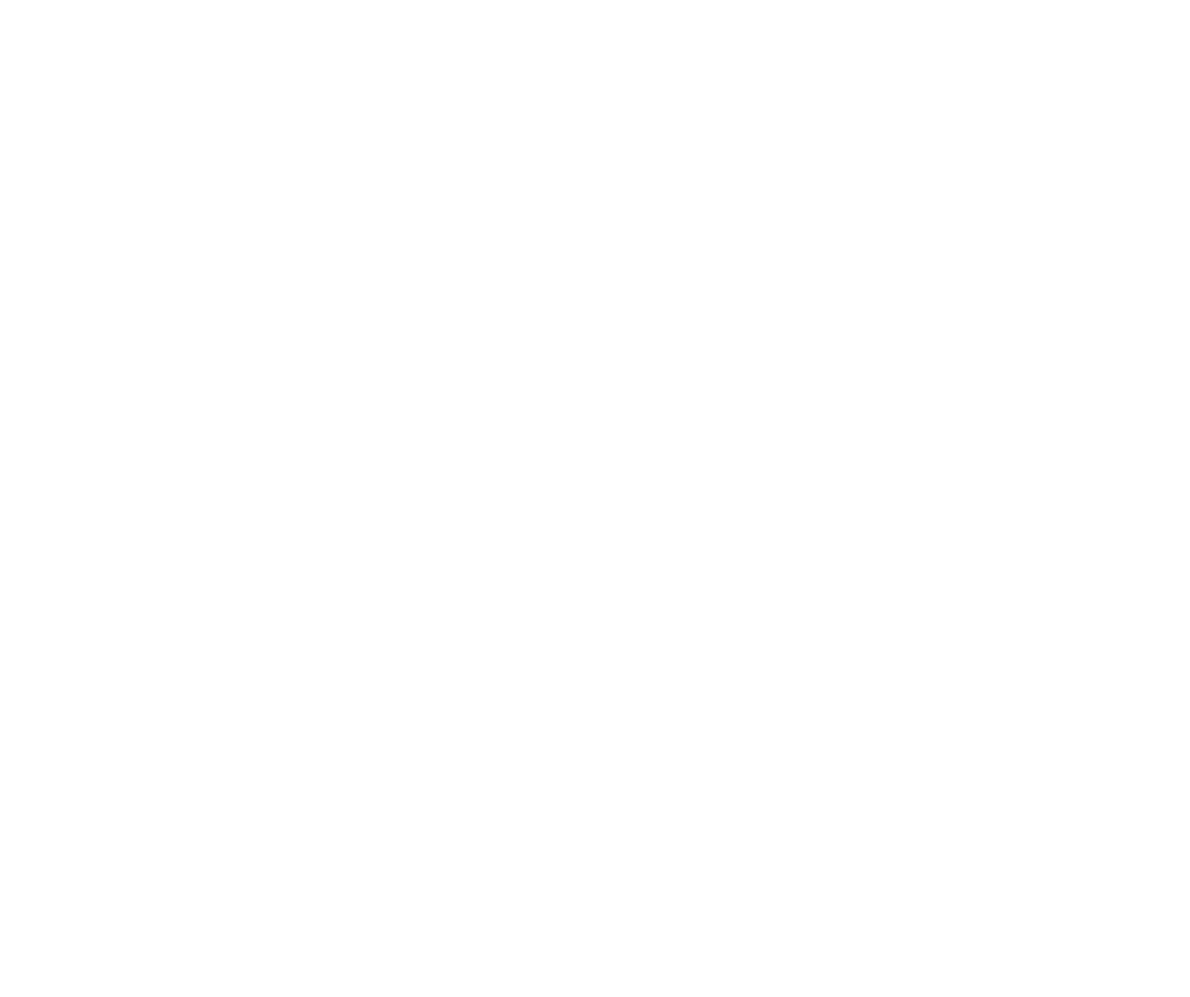
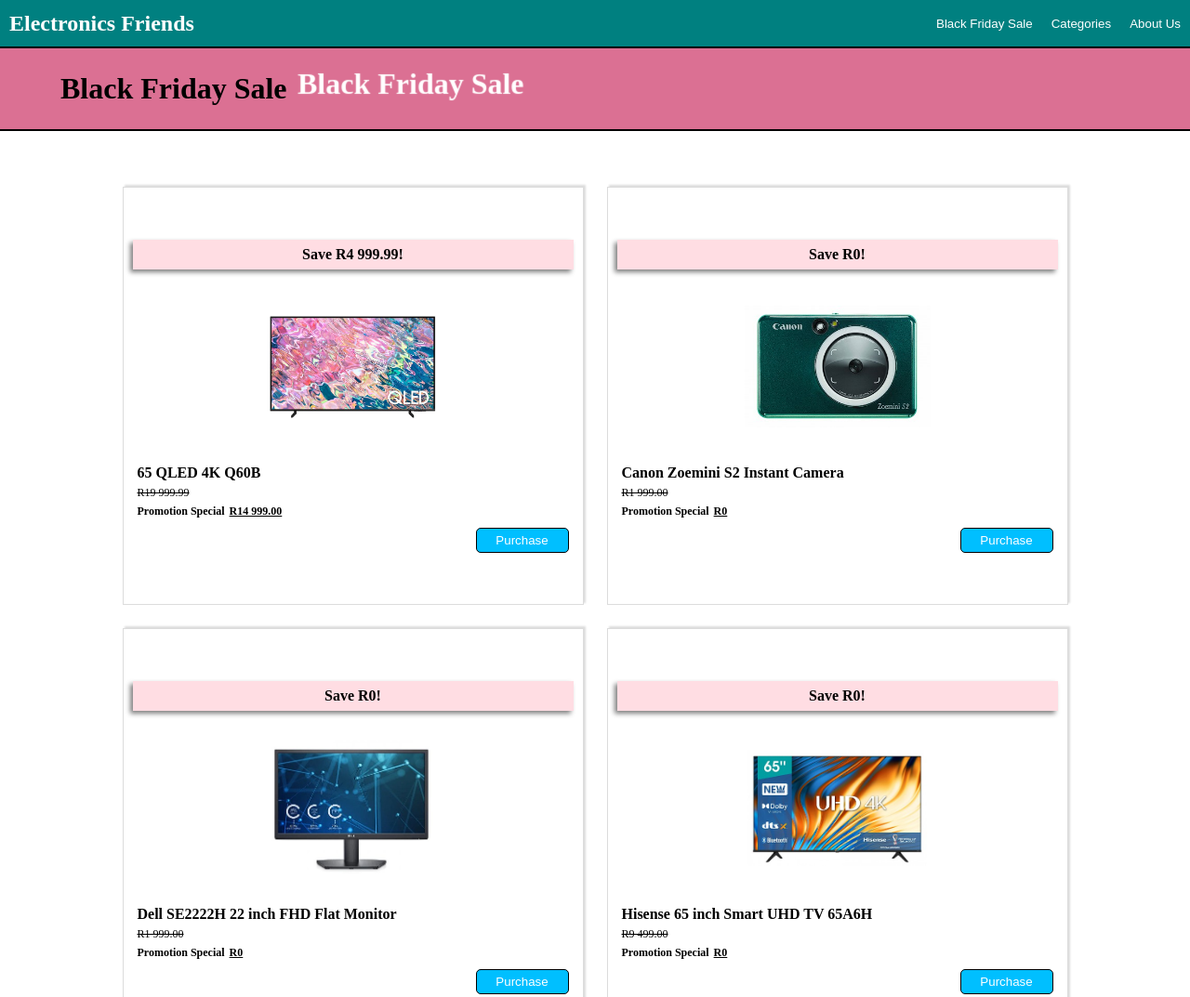
Before and after one commit to SmallPeenwow/Black-Friday-Website, a plain HTML site: page index.html in a window 1280 px wide. Shown: the top 1073 px of the page at 93% size. Before the commit the page ends 800 px from the top, so only its background shows below. Drawn offline with Linux system fonts and the light colour scheme.

Commit message:
Product List Styled

```diff
--- a/index.html
+++ b/index.html
@@ -5,66 +5,128 @@
     <meta http-equiv="X-UA-Compatible" content="IE=edge">
     <meta name="viewport" content="width=device-width, initial-scale=1.0">
     <link rel="stylesheet" href="style.css">
-    <title>Document</title>
+    <title>Black Friday</title>
 </head>
 <body>
     <header>
-        <h2></h2>
-        <div></div>
+        <h2>Electronics Friends</h2>
+        <div class="header_categories">
+            <button>Black Friday Sale</button>
+            <button>Categories</button>
+            <button>About Us</button>
+        </div>
     </header>
 
     <main>
+        <div class="promotion_title">
+            <h1>Black Friday Sale</h1>
+        </div>
+
+        <div class="product_list">
             <div class="item_sale">
-            <img>
-            <h3 class="item_sale_name"></h3>
-            <p class="item_sale_price"></p>
+                <p class="save_amount">Save R4 999.99!</p>
+                <img src="public/img/65_QLED_4k_Q60B.jpg">
+
+                <div class="item_sale_info">
+                    <h3 class="item_sale_name">65 QLED 4K Q60B</h3>
+                    <div class="price_list">
+                        <p class="item_sale_price">R19 999.99</p>
+                        <div class="price_list_child">
+                            <p>Promotion Special</p>
+                            <p class="new_price">R14 999.00</p>
+                        </div>
+                    </div>
+                    <button class="purchase">Purchase</button>
+                </div>
             </div>
             <div class="item_sale">
-            <img>
-            <h3 class="item_sale_name"></h3>
-            <p class="item_sale_price"></p>
+                <p class="save_amount">Save R0!</p>
+                <img src="public/img/Canon_Zoemini_S2_Instant_Camera_Teal.jpg">
+
+
+                <div class="item_sale_info">
+                    <h3 class="item_sale_name">Canon Zoemini S2 Instant Camera</h3>
+                    <div class="price_list">
+                        <p class="item_sale_price">R1 999.00</p>
+                        <div class="price_list_child">
+                            <p>Promotion Special</p>
+                            <p class="new_price">R0</p>
+                        </div>
+                    </div>
+                    <button class="purchase">Purchase</button>
+                </div>
             </div>
             <div class="item_sale">
-            <img>
-            <h3 class="item_sale_name"></h3>
-            <p class="item_sale_price"></p>
+                <p class="save_amount">Save R0!</p>
+                <img src="public/img/Dell_SE2222H_22_inch_FHD_Flat_Monitor.jpg">
+
+                <div class="item_sale_info">
+                    <h3 class="item_sale_name">Dell SE2222H 22 inch FHD Flat Monitor</h3>
+                    <div class="price_list">
+                        <p class="item_sale_price">R1 999.00</p>
+                        <div class="price_list_child">
+                            <p>Promotion Special</p>
+                            <p class="new_price">R0</p>
+                        </div>
+                    </div>
+                    <button class="purchase">Purchase</button>
+                </div>
             </div>
             <div class="item_sale">
-            <img>
-            <h3 class="item_sale_name"></h3>
-            <p class="item_sale_price"></p>
+                <p class="save_amount">Save R0!</p>
+                <img src="public/img/Hisense_65_inch_Smart_UHD_TV_65A6H.jpg">
+
+                <div class="item_sale_info">
+                    <h3 class="item_sale_name">Hisense 65 inch Smart UHD TV 65A6H</h3>
+                    <div class="price_list">
+                        <p class="item_sale_price">R9 499.00</p>
+                        <div class="price_list_child">
+                            <p>Promotion Special</p>
+                            <p class="new_price">R0</p>
+                        </div>
+                    </div>
+                    <button class="purchase">Purchase</button>
+                </div>
             </div>
             <div class="item_sale">
-            <img>
-            <h3 class="item_sale_name"></h3>
-            <p class="item_sale_price"></p>
+                <p class="save_amount">Save R0!</p>
+                <img src="public/img/Lenove_IdeaPad_3_Core_i5_1135G7_8GB_RAM_512GB_SSD_Storage_Laptop.jpg">
+
+                <div class="item_sale_info">
+                    <h3 class="item_sale_name">Lenove IdeaPad 3 Core i5 1135G7 8GB RAM 512GB SSD Storage Laptop</h3>
+                    <div class="price_list">
+                        <p class="item_sale_price">R11 999.00</p>
+                        <div class="price_list_child">
+                            <p>Promotion Special</p>
+                            <p class="new_price">R0</p>
+                        </div>
+                    </div>
+                    <button class="purchase">Purchase</button>
+                </div>
             </div>
             <div class="item_sale">
-            <img>
-            <h3 class="item_sale_name"></h3>
-            <p class="item_sale_price"></p>
+                <p class="save_amount">Save R0!</p>
+                <img src="public/img/Windows_11_Pro.jpg">
+
+                <div class="item_sale_info">
+                    <h3 class="item_sale_name">Windows 11 Pro</h3>
+                    <div class="price_list">
+                        <p class="item_sale_price">R216.47</p>
+                        <div class="price_list_child">
+                            <p>Promotion Special</p>
+                            <p class="new_price">R0</p>
                         </div>
-        <div class="item_sale">
-            <img>
-            <h3 class="item_sale_name"></h3>
-            <p class="item_sale_price"></p>
                     </div>
-        <div class="item_sale">
-            <img>
-            <h3 class="item_sale_name"></h3>
-            <p class="item_sale_price"></p>
+                    <button class="purchase">Purchase</button>
                 </div>
-        <div class="item_sale">
-            <img>
-            <h3 class="item_sale_name"></h3>
-            <p class="item_sale_price"></p>
+            </div>
         </div>
     </main>
 
     <footer>
-        <div class="about_footer"></div>
-        <div class="socail_footer"></div>
-        <div class="contact_footer"></div>
+        <div class="about_footer">Promotion</div>
+        <div class="socail_footer">Twitter</div>
+        <div class="contact_footer">Contact Us: 055 889 1496</div>
     </footer>
 
 </body>
--- a/style.css
+++ b/style.css
@@ -5,3 +5,177 @@
 	padding: 0;
 	box-sizing: border-box;
 }
+
+body {
+	display: flex;
+	flex-direction: column;
+}
+
+header {
+	display: flex;
+	justify-content: space-between;
+	align-items: center;
+	background-color: teal;
+	color: white;
+	height: 50px;
+}
+
+header h2 {
+	margin-left: 10px;
+	cursor: default;
+}
+
+main {
+	display: flex;
+	flex-direction: column;
+}
+
+.promotion_title {
+	padding: 25px 15px;
+	background-color: palevioletred;
+	border-top: 2px solid black;
+	border-bottom: 2px solid black;
+	margin-bottom: 50px;
+}
+
+.promotion_title h1 {
+	margin-left: 50px;
+	cursor: default;
+	text-shadow: 255px -5px 1px white;
+}
+
+.header_categories {
+	display: flex;
+	height: inherit;
+}
+
+.header_categories button {
+	height: inherit;
+	color: inherit;
+	padding: 0px 10px;
+	border: none;
+	background-color: transparent;
+}
+
+.header_categories button:hover {
+	background-color: rgb(0, 192, 192);
+	cursor: pointer;
+}
+
+.product_list {
+	display: flex;
+	justify-content: center;
+	align-items: center;
+	padding: 10px 20px;
+	flex-wrap: wrap;
+	gap: 25px;
+}
+
+.item_sale {
+	flex: 0 0 40%;
+	display: flex;
+	flex-direction: column;
+	gap: 5px;
+	border: 1px solid gainsboro;
+	box-shadow: 2px -2px 2px gainsboro;
+	width: 350px;
+	height: 450px;
+	padding: 10px;
+	justify-content: center;
+	align-items: center;
+}
+
+.item_sale img {
+	width: 200px;
+	height: 200px;
+	object-fit: contain;
+}
+
+.item_sale_info {
+	display: flex;
+	justify-content: flex-start;
+	width: 100%;
+	padding: 0px 5px;
+	flex-direction: column;
+	gap: 5px;
+}
+
+.item_sale_info h3 {
+	font-size: 16px;
+}
+
+.item_sale_info p {
+	font-size: 12px;
+}
+
+.item_sale_price {
+	text-decoration: line-through;
+}
+
+.price_list {
+	display: flex;
+	flex-direction: column;
+	gap: 5px;
+}
+
+.new_price {
+	text-decoration: underline;
+}
+
+.price_list_child {
+	display: flex;
+	gap: 5px;
+	font-weight: bold;
+}
+
+.save_amount {
+	width: 100%;
+	display: flex;
+	justify-content: center;
+	background-color: rgba(255, 192, 203, 0.534);
+	padding: 7px;
+	box-shadow: -3px 3px 5px gray;
+	font-weight: bold;
+	color: black;
+}
+
+.purchase {
+	margin-top: 5px;
+	margin-left: auto;
+	padding: 5px 0px;
+	border: 0.5px solid black;
+	width: 100px;
+	border-radius: 5px;
+	background-color: deepskyblue;
+	color: white;
+}
+
+.purchase:hover {
+	color: black;
+	background-color: dodgerblue;
+}
+
+footer {
+	height: 200px;
+	background-color: teal;
+	display: flex;
+	justify-content: space-between;
+	align-items: center;
+	padding: 10px;
+	border-top: 2px solid black;
+	margin-top: 50px;
+}
+
+@media only screen and (min-width: 1300px) {
+	.item_sale_info h3 {
+		font-size: 18px;
+	}
+
+	.item_sale_info p {
+		font-size: 15px;
+	}
+
+	.item_sale img {
+		width: 250px;
+	}
+}
```
Lines whose indentation alone changed are shown as unchanged.
